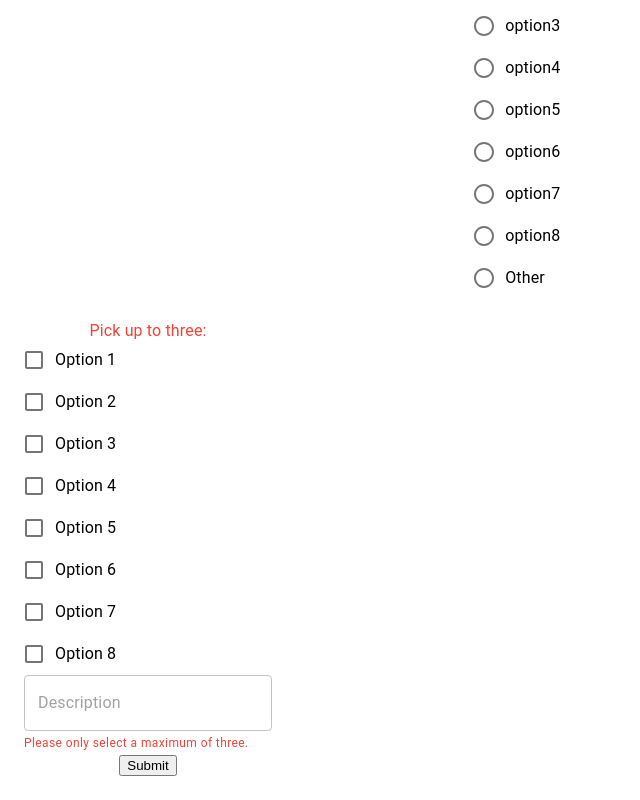
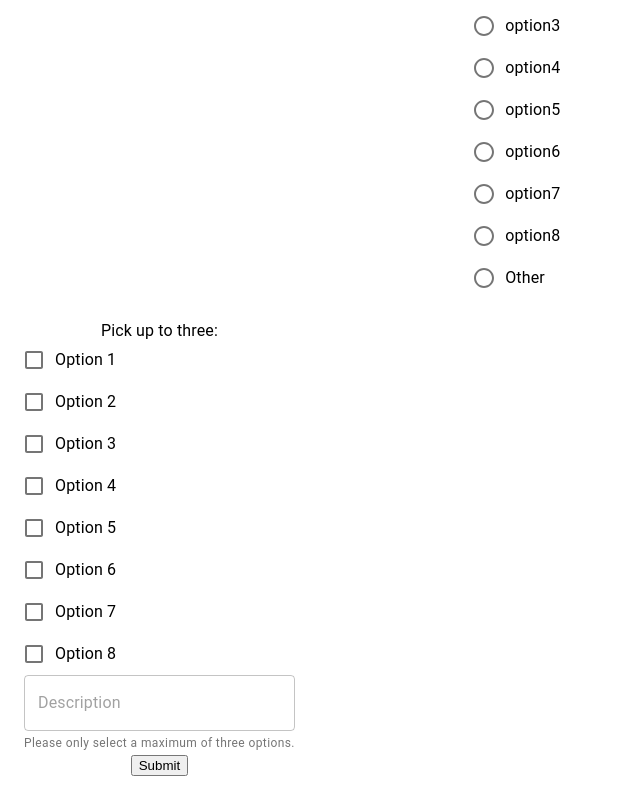
Before and after one commit to fjjes/project3-Hive, a React (Create React App) app in the folder client/: page / in a window 1280 px wide. Shown: the part 1054-1854 px from the top of the page, without its empty margins (0-640 px from the left). Built offline with nearby package versions, Linux system fonts and the light colour scheme.

Commit message:
Make unchecked checkboxes disabled after checking 3

```diff
--- a/client/src/components/questiontypes/Checkboxes.js
+++ b/client/src/components/questiontypes/Checkboxes.js
@@ -1,16 +1,22 @@
-import React, { useState } from 'react';
-import { makeStyles } from '@material-ui/core/styles';
-import FormLabel from '@material-ui/core/FormLabel';
-import FormControl from '@material-ui/core/FormControl';
-import FormGroup from '@material-ui/core/FormGroup';
-import FormControlLabel from '@material-ui/core/FormControlLabel';
-import FormHelperText from '@material-ui/core/FormHelperText';
-import Checkbox from '@material-ui/core/Checkbox';
-import { TextField } from '@material-ui/core';
+import React, { useState } from "react";
+import { makeStyles } from "@material-ui/core/styles";
+import FormLabel from "@material-ui/core/FormLabel";
+import FormControl from "@material-ui/core/FormControl";
+import FormGroup from "@material-ui/core/FormGroup";
+import FormControlLabel from "@material-ui/core/FormControlLabel";
+import FormHelperText from "@material-ui/core/FormHelperText";
+import Checkbox from "@material-ui/core/Checkbox";
+import { TextField } from "@material-ui/core";
 
 const useStyles = makeStyles((theme) => ({
   root: {
-    display: 'flex',
+    display: "flex",
+  },
+  formLabel: {
+    color: "#000",
+    "&.Mui-focused": {
+      color: "#000",
+    },
   },
   formControl: {
     margin: theme.spacing(3),
@@ -19,68 +25,74 @@ const useStyles = makeStyles((theme) => ({
 
 function Checkboxes() {
   const classes = useStyles();
-  const [state, setState] = useState({
-    option1: false,
-    option2: false,
-    option3: false,
-    option4: false,
-    option5: false,
-    option6: false,
-    option7: false,
-    option8: false
-  });
+  const [options, setOptions] = useState([
+    { checked: false, value: "Option 1" },
+    { checked: false, value: "Option 2" },
+    { checked: false, value: "Option 3" },
+    { checked: false, value: "Option 4" },
+    { checked: false, value: "Option 5" },
+    { checked: false, value: "Option 6" },
+    { checked: false, value: "Option 7" },
+    { checked: false, value: "Option 8" },
+  ]);
 
+  const [disabled, setDisabled] = useState(false);
+
+  const [error, setError] = useState(false);
   const handleChange = (event) => {
-    setState({ ...state, [event.target.name]: event.target.checked });
-    console.log(event.target.name, event.target.checked)
+    console.log(event.target.name, event.target.checked, event.target.value);
+    let numberCount = 0;
+    const newOptions = [...options];
+    for (let option of newOptions) {
+      if (option.value === event.target.value) {
+        option.checked = event.target.checked;
+      }
+      if (option.checked) {
+        numberCount++;
+        console.log("numberCount: ", numberCount);
+      }
+    }
+    setOptions(newOptions);
+    if (numberCount > 2) {
+      setDisabled(true);
+      setError(true);
+    } else {
+      setDisabled(false);
+      setError(false);
+    }
   };
-
-  const { option1, option2, option3, option4, option5, option6, option7, option8 } = state;
-  const error = [option1, option2, option3, option4, option5, option6, option7, option8].filter((v) => v).length !== 3;
 
   const [comment, setComment] = useState("");
 
   const handleSubmit = () => {
     console.log("Option 8 comment: ", comment);
-  }
+  };
 
   return (
     <div className={classes.root}>
-      <FormControl error={error} component="fieldset" className={classes.formControl}>
-        <FormLabel component="legend">Pick up to three:</FormLabel>
+      <FormControl
+        error={error}
+        component="fieldset"
+        className={classes.formControl}
+      >
+        <FormLabel component="legend" classes={{ root: classes.formLabel }}>
+          Pick up to three:
+        </FormLabel>
         <FormGroup>
+          {options.map((option) => (
             <FormControlLabel
-            control={<Checkbox checked={option1} onChange={handleChange} name="option1" />}
-            label="Option 1"
+              control={
+                <Checkbox
+                  disabled={disabled && !option.checked}
+                  checked={option.checked}
+                  onChange={handleChange}
+                  name="option"
+                  value={option.value}
                 />
-          <FormControlLabel
-            control={<Checkbox checked={option2} onChange={handleChange} name="option2" />}
-            label="Option 2"
+              }
+              label={option.value}
             />
-          <FormControlLabel
-            control={<Checkbox checked={option3} onChange={handleChange} name="option3" />}
-            label="Option 3"
-          />
-          <FormControlLabel
-            control={<Checkbox checked={option4} onChange={handleChange} name="option4" />}
-            label="Option 4"
-          />
-          <FormControlLabel
-            control={<Checkbox checked={option5} onChange={handleChange} name="option5" />}
-            label="Option 5"
-          />
-          <FormControlLabel
-            control={<Checkbox checked={option6} onChange={handleChange} name="option6" />}
-            label="Option 6"
-          />
-          <FormControlLabel
-            control={<Checkbox checked={option7} onChange={handleChange} name="option7" />}
-            label="Option 7"
-          />
-          <FormControlLabel
-            control={<Checkbox checked={option8} onChange={handleChange} name="option8" />}
-            label="Option 8"
-          />
+          ))}
           <TextField
             id="outlined-basic"
             variant="outlined"
@@ -90,7 +102,7 @@ const useStyles = makeStyles((theme) => ({
             onChange={(e) => setComment(e.target.value)}
           />
         </FormGroup>
-        <FormHelperText>Please only select a maximum of three.</FormHelperText>
+        <FormHelperText>Please only select a maximum of three options.</FormHelperText>
         <div>
           <button onClick={handleSubmit} type="submit">
             Submit
```
Lines whose indentation alone changed are shown as unchanged.
